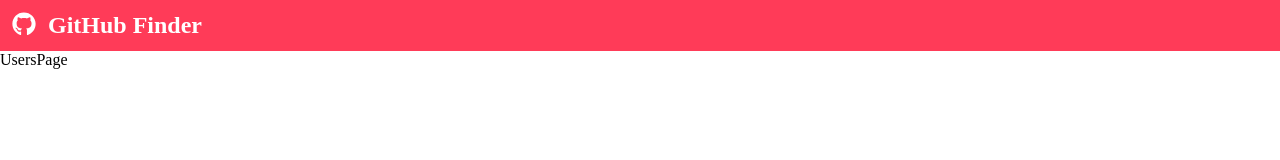
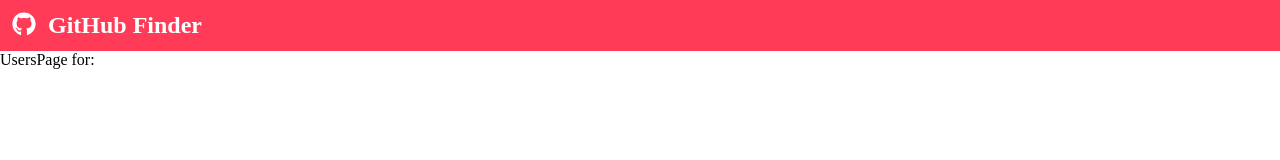
Before and after one commit to daniel-schroeder-dev/github-finder, a React (Create React App) app: page /users/1 in a window 1280 px wide. Shown: the top 160 px of the page. Built offline with nearby package versions, Linux system fonts and the light colour scheme; no server answers.

Commit message:
Make a request for the user information from UsersPage.

```diff
--- a/src/App.js
+++ b/src/App.js
@@ -43,9 +43,7 @@ class App extends React.Component {
               users={this.state.users}
             />
           </Route>
-          <Route path="/users/:login">
-            <UsersPage />
-          </Route>
+          <Route path="/users/:login" component={UsersPage} />
         </Switch>
       </div>
     );
--- a/src/components/SearchBar/SearchBar.js
+++ b/src/components/SearchBar/SearchBar.js
@@ -34,7 +34,7 @@ class SearchBar extends React.Component {
     return (
       <form className="search-bar" onSubmit={this.handleSubmit}>
         <div className="search-bar__alert">{ this.state.showAlert && alert }</div>
-        <input className="search-bar__search-input" type="text" name="search" value={this.state.searchValue} onChange={this.handleChange} placeholder="Search users" autoComplete="off" />
+        <input className="search-bar__search-input" type="text" name="search" value={this.state.searchValue} onChange={this.handleChange} placeholder="Search users" autoComplete="off" autoFocus />
         <div>
           <button className="search-bar__search-button" type="submit">Search</button>
           { this.props.showClearUsers && <button className="search-bar__clear-users-button" type="button" onClick={this.props.clearUsers}>Clear</button> }
--- a/src/pages/UsersPage/UsersPage.js
+++ b/src/pages/UsersPage/UsersPage.js
@@ -1,12 +1,30 @@
 import React from 'react';
+
+import fetchUrl from '../../utils/fetchUrl';
+
 import './UsersPage.css';
 
-function UsersPage(props) {
-  return (
-    <main>
-      UsersPage
-    </main>
-  );
+class UsersPage extends React.Component {
+
+  state = {
+    user: null,
+  };
+
+  componentDidMount() {
+    fetchUrl(`https://api.github.com/users/${this.props.match.params.login}`)
+      .then(res => res.json())
+      .then(user => this.setState({ user }))
+      .catch(console.error);
+  }
+
+  render() {
+    return (
+      <main>
+        UsersPage for: { this.state.user ? this.state.user.login : null }
+      </main>
+    );
+  }
+
 }
 
 export default UsersPage;
```
